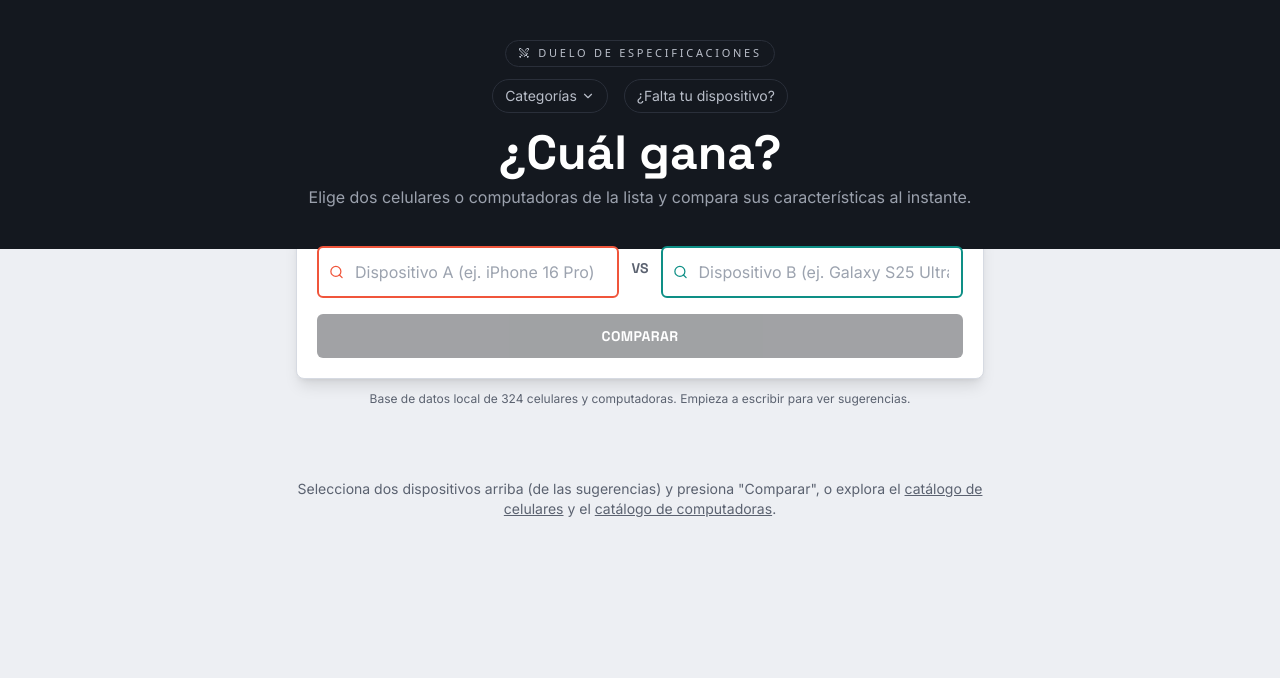
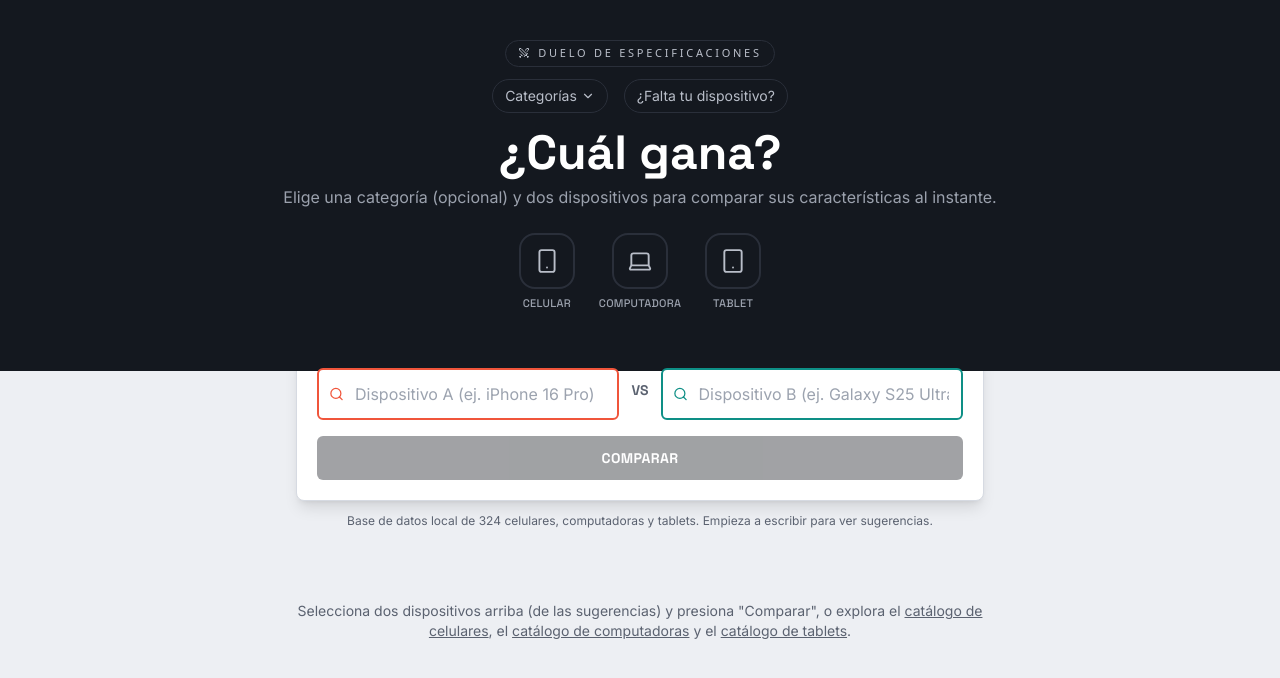
Before and after one commit to Francisco101299/comparador-dispositivos, a React (Vite) app: page / in a window 1280 px wide. Shown: the top 678 px of the page. Built offline with nearby package versions, Linux system fonts and the light colour scheme.

Commit message:
Update HomePage.jsx

```diff
--- a/src/pages/HomePage.jsx
+++ b/src/pages/HomePage.jsx
@@ -1,7 +1,7 @@
 // ============================================================================
 // src/pages/HomePage.jsx
-// Página principal: elegir dos dispositivos y compararlos. Al comparar,
-// navega a /comparar/:slugA-vs-:slugB (URL propia e indexable).
+// Página principal: elegir categoría (opcional) y dos dispositivos, luego
+// comparar. Al comparar, navega a /comparar/:slugA-vs-:slugB.
 // ============================================================================
 import { useState } from "react";
 import { useNavigate, Link } from "react-router-dom";
@@ -12,14 +12,22 @@ import { comparisonSlug, homeMeta } from "../lib/seo";
 import SeoHead from "../components/SeoHead";
 import TypeaheadInput from "../components/TypeaheadInput";
 import CategoryNav from "../components/CategoryNav";
+import CategoryPicker from "../components/CategoryPicker";
 
 export default function HomePage() {
   const [devA, setDevA] = useState(null);
   const [devB, setDevB] = useState(null);
+  const [category, setCategory] = useState(null);
   const navigate = useNavigate();
 
   const canCompare = devA && devB && devA.id !== devB.id;
   const meta = homeMeta();
+
+  const handleCategoryChange = (cat) => {
+    setCategory(cat);
+    setDevA(null);
+    setDevB(null);
+  };
 
   const goCompare = () => {
     if (!canCompare) return;
@@ -40,20 +48,21 @@ export default function HomePage() {
           <h1 className="text-3xl sm:text-5xl font-bold text-white leading-tight" style={{ fontFamily: "'Space Grotesk', sans-serif" }}>
             ¿Cuál gana?
           </h1>
-          <p className="mt-2 text-sm sm:text-base" style={{ color: "#9BA1AD", fontFamily: "'Inter', sans-serif" }}>
-            Elige dos celulares o computadoras de la lista y compara sus características al instante.
+          <p className="mt-2 mb-6 text-sm sm:text-base" style={{ color: "#9BA1AD", fontFamily: "'Inter', sans-serif" }}>
+            Elige una categoría (opcional) y dos dispositivos para comparar sus características al instante.
           </p>
+          <CategoryPicker value={category} onChange={handleCategoryChange} />
         </div>
       </div>
 
       <div className="max-w-3xl mx-auto px-5 sm:px-10 -mt-6">
         <h2 className="sr-only">Elige dos dispositivos para comparar</h2>
         <div className="rounded-lg shadow-lg p-4 sm:p-5 grid grid-cols-1 sm:grid-cols-[1fr_auto_1fr] gap-3 items-start" style={{ backgroundColor: "#fff", border: `1px solid ${COLORS.line}` }}>
-          <TypeaheadInput label="Dispositivo A (ej. iPhone 16 Pro)" accent={COLORS.a} value={devA} onSelect={setDevA} excludeId={devB ? devB.id : null} />
+          <TypeaheadInput label="Dispositivo A (ej. iPhone 16 Pro)" accent={COLORS.a} value={devA} onSelect={setDevA} excludeId={devB ? devB.id : null} forcedCategory={category} />
           <div className="hidden sm:flex items-center justify-center font-bold text-sm shrink-0 pt-3" style={{ color: COLORS.muted, fontFamily: "'Space Grotesk', sans-serif" }}>
             VS
           </div>
-          <TypeaheadInput label="Dispositivo B (ej. Galaxy S25 Ultra)" accent={COLORS.b} value={devB} onSelect={setDevB} excludeId={devA ? devA.id : null} />
+          <TypeaheadInput label="Dispositivo B (ej. Galaxy S25 Ultra)" accent={COLORS.b} value={devB} onSelect={setDevB} excludeId={devA ? devA.id : null} forcedCategory={category} />
 
           <button
             type="button"
@@ -71,17 +80,18 @@ export default function HomePage() {
           )}
         </div>
         <p className="text-center text-xs mt-3" style={{ color: COLORS.muted, fontFamily: "'Inter', sans-serif" }}>
-          Base de datos local de {DEVICES.length} celulares y computadoras. Empieza a escribir para ver sugerencias.
+          Base de datos local de {DEVICES.length} celulares, computadoras y tablets. Empieza a escribir para ver sugerencias.
         </p>
       </div>
 
       <div className="max-w-3xl mx-auto px-5 sm:px-10 py-10">
         <p className="text-center text-sm mt-8" style={{ color: COLORS.muted, fontFamily: "'Inter', sans-serif" }}>
           Selecciona dos dispositivos arriba (de las sugerencias) y presiona "Comparar", o explora el{" "}
-          <Link to="/celulares" className="underline">catálogo de celulares</Link> y el{" "}
-          <Link to="/computadoras" className="underline">catálogo de computadoras</Link>.
+          <Link to="/celulares" className="underline">catálogo de celulares</Link>, el{" "}
+          <Link to="/computadoras" className="underline">catálogo de computadoras</Link> y el{" "}
+          <Link to="/tablets" className="underline">catálogo de tablets</Link>.
         </p>
       </div>
     </div>
   );
-      }
+          }
```
